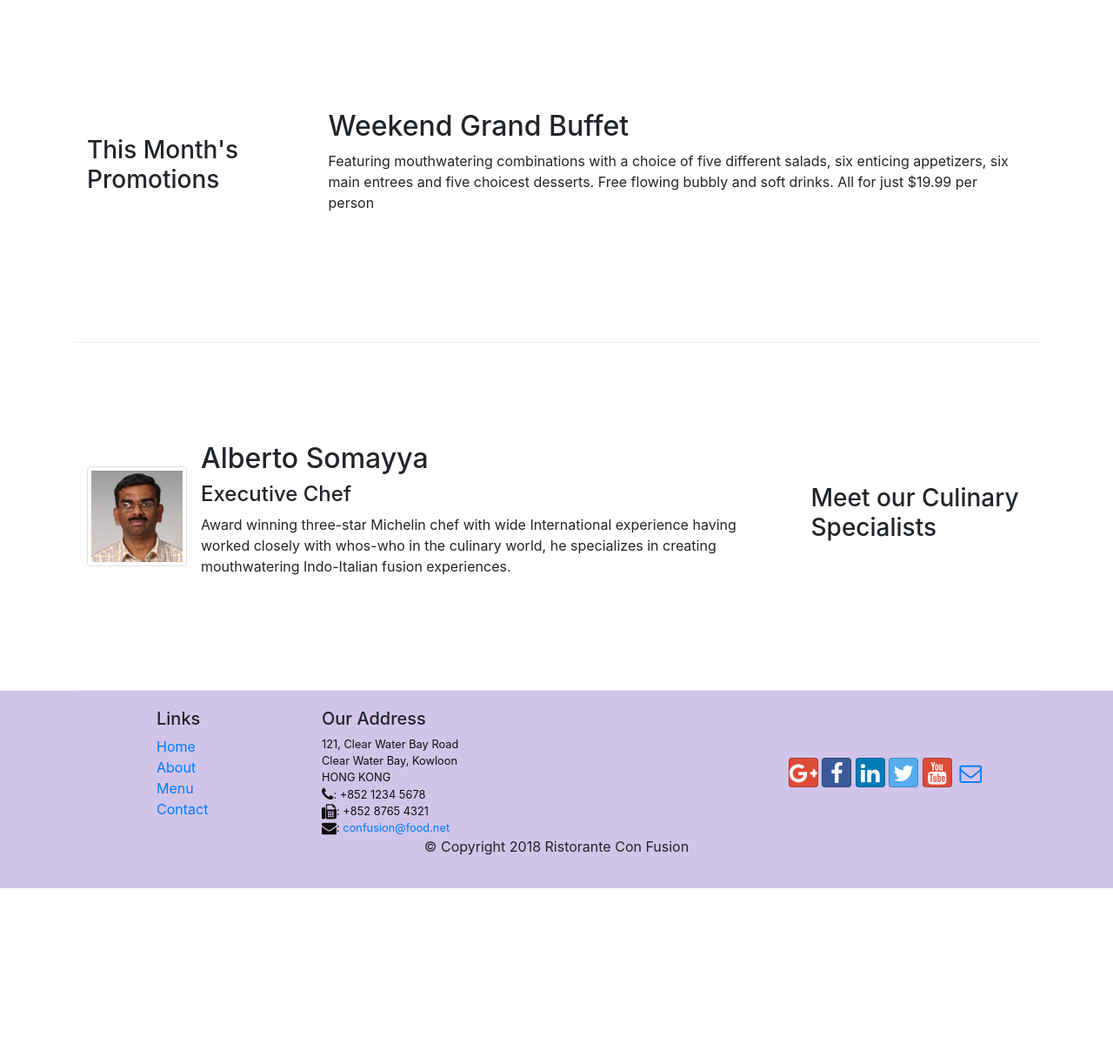
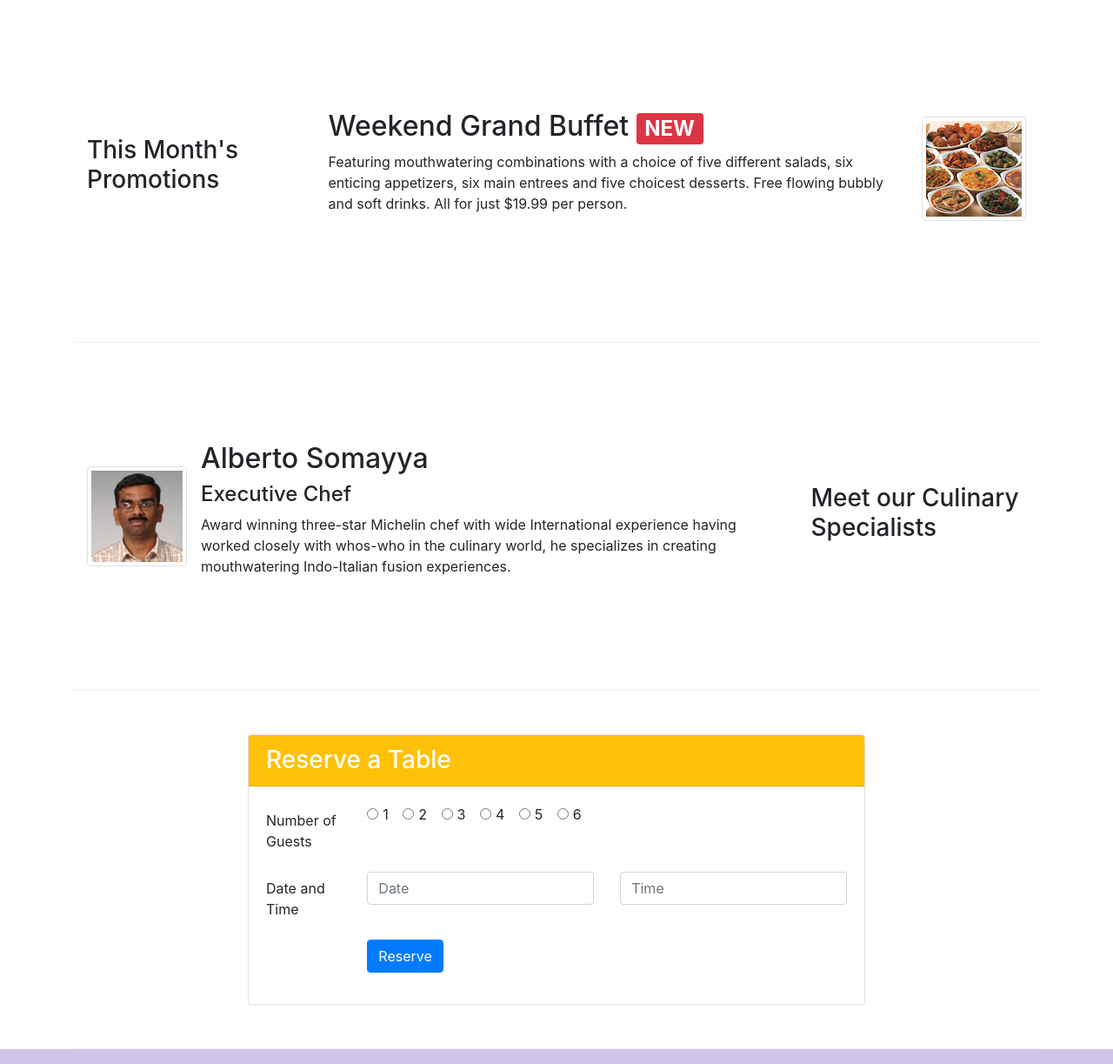
Before and after one commit to edkuse/conFusion, a website: page index.html in a window 1280 px wide. Shown: the part 740-1963 px from the top of the page at 87% size. Before the commit the page ends 1761 px from the top, so only its background shows below. Drawn offline with nearby package versions, Linux system fonts and the light colour scheme.

Commit message:
Assignment 2

```diff
--- a/index.html
+++ b/index.html
@@ -50,8 +50,11 @@
                     <h1>Ristorante con Fusion</h1>
                     <p>We take inspiration from the World's best cuisines, and create a unique fusion experience. Our lipsmacking creations will tickle your culinary senses!</p>
                 </div>
-                <div class="col-12 col-sm align-self-center">
+                <div class="col-12 col-sm-3 align-self-center">
                     <img src="img/logo.png" class="img-fluid">
+                </div>
+                <div class="col-12 col-sm-3 align-self-center">
+                    <a href="#reservetable" class="btn btn-sm btn-block btn-warning">Reserve Table</a>
                 </div>
             </div>
         </div>
@@ -80,8 +83,19 @@
                 <h3>This Month's Promotions</h3>
             </div>
             <div class="col col-sm col-md">
-                <h2>Weekend Grand Buffet</h2>
-                <p>Featuring mouthwatering combinations with a choice of five different salads, six enticing appetizers, six main entrees and five choicest desserts. Free flowing bubbly and soft drinks. All for just $19.99 per person </p>
+                <div class="media">
+                    <div class="media-body">
+                        <h2 class="mt-0">Weekend Grand Buffet <span class="badge badge-danger">NEW</span></h2>
+                        <p class="d-none d-sm-block">
+                            Featuring mouthwatering combinations with a choice of five
+                            different salads, six enticing appetizers, six main entrees
+                            and five choicest desserts. Free flowing bubbly and soft
+                            drinks. All for just $19.99 per person.
+                        </p>
+                    </div>
+                    <img class="d-flex ml-3 img-thumbnail align-self-center"
+                         src="img/buffet.png" alt="Weekend Grand Buffet">
+                </div>
             </div>
         </div>
         <div class="row row-content align-items-center">
@@ -103,6 +117,60 @@
                 </div>
             </div>
         </div>
+        <div id="reservetable" class="row row-content justify-content-center">
+            <div class="col-12 col-sm-8">
+                <div class="card">
+                    <h3 class="card-header bg-warning text-white">Reserve a Table</h3>
+                    <div class="card-body">
+                        <form>
+                            <div class="form-group row">
+                                <label for="firstname" class="col-md-2 col-form-label">Number of Guests</label>
+                                <div class="col-md-10">
+                                    <div class="form-check form-check-inline">
+                                        <input class="form-check-input" type="radio" name="guests" id="guest1" value="1">
+                                        <label class="form-check-label" for="guest1">1</label>
+                                    </div>
+                                    <div class="form-check form-check-inline">
+                                        <input class="form-check-input" type="radio" name="guests" id="guest2" value="2">
+                                        <label class="form-check-label" for="guest2">2</label>
+                                    </div>
+                                    <div class="form-check form-check-inline">
+                                        <input class="form-check-input" type="radio" name="guests" id="guest3" value="3">
+                                        <label class="form-check-label" for="guest3">3</label>
+                                    </div>
+                                    <div class="form-check form-check-inline">
+                                        <input class="form-check-input" type="radio" name="guests" id="guest4" value="4">
+                                        <label class="form-check-label" for="guest4">4</label>
+                                    </div>
+                                    <div class="form-check form-check-inline">
+                                        <input class="form-check-input" type="radio" name="guests" id="guest5" value="5">
+                                        <label class="form-check-label" for="guest5">5</label>
+                                    </div>
+                                    <div class="form-check form-check-inline">
+                                        <input class="form-check-input" type="radio" name="guests" id="guest6" value="6">
+                                        <label class="form-check-label" for="guest6">6</label>
+                                    </div>
+                                </div>
+                            </div>
+                            <div class="form-group row">
+                                <label for="date" class="col-md-2 col-form-label">Date and Time</label>
+                                <div class="col-md-5">
+                                    <input type="text" class="form-control" id="date" name="date" placeholder="Date">
+                                </div>
+                                <div class="col-md-5">
+                                    <input type="text" class="form-control" id="time" name="time" placeholder="Time">
+                                </div>
+                            </div>
+                            <div class="form-group row">
+                                <div class="offset-md-2 col-md-10">
+                                    <button type="submit" class="btn btn-primary">Reserve</button>
+                                </div>
+                            </div>
+                        </form>
+                    </div>
+                </div>
+            </div>
+       </div>
     </div>
     <footer class="footer">
         <div class="container">
```
Also changed, not shown: contactus.html (+4 -4 lines).
